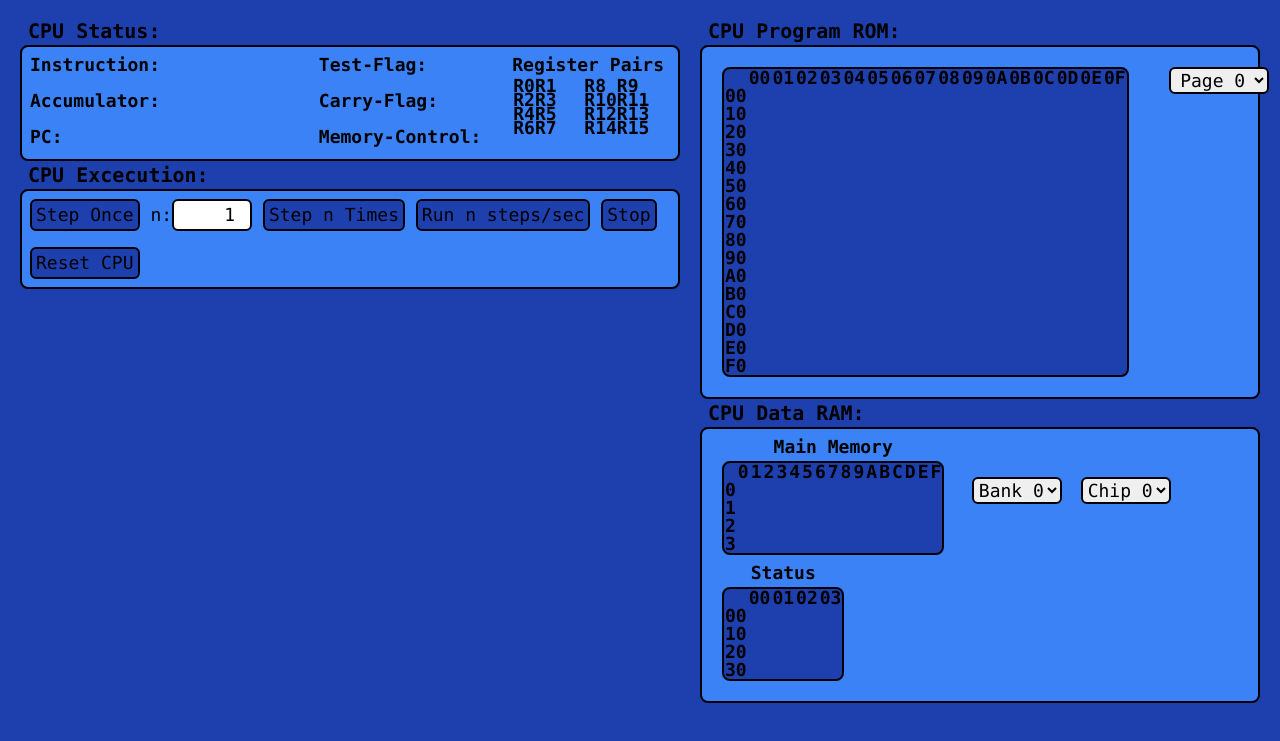
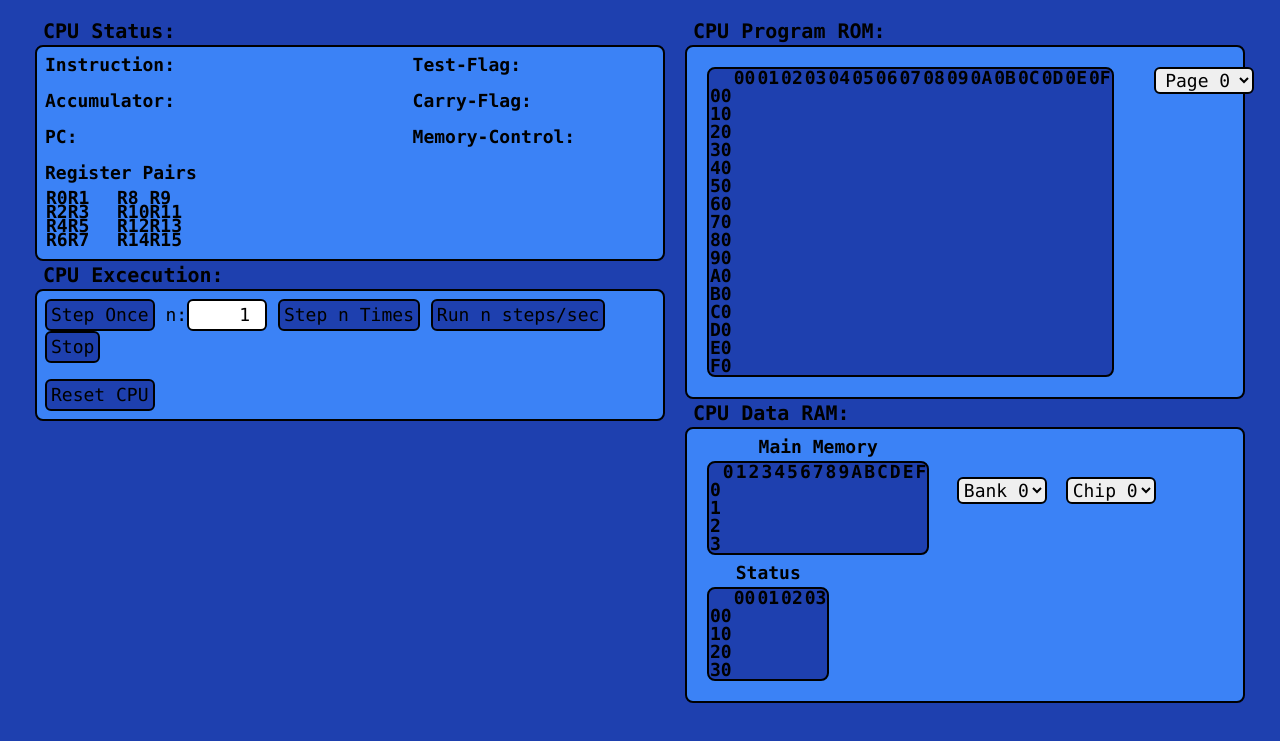
Before and after one commit to EliasCre2003/Intel_4004_Emulator, a plain HTML site: page src/web_core/build/index.html in a window 1280 px wide. Shown: the part 39-780 px from the top of the page. Drawn offline with Linux system fonts and the light colour scheme; no server answers.

Commit message:
Some changes

```diff
--- a/src/web_core/build/index.html
+++ b/src/web_core/build/index.html
@@ -15,10 +15,10 @@
   <body class="font-mono bg-blue-800">
     <b class="text-3xl flex justify-center">Intel 4004 Emulator (WIP)</b>
     <div class="flex justify-center">
-      <div class="w-[750px] p-[20px] pl-5 pr-0">
+      <div class="w-[650px] p-[20px] pl-5 pr-0">
         <b class="text-xl p-2">CPU Status:</b>
         <div class="bg-blue-500 h-100% width-100% text-lg flex border-solid border-[2.5px] rounded-lg border-black">
-          <div id="col0" class="w-[46%] pt-1 pl-2 pr-0">
+          <div id="col0" class="w-[60%] pt-1 pl-2 pr-0">
             <div id="row0" class="pb-2">
               <b>Instruction: </b>
               <span id="opcode"></span>
@@ -31,8 +31,12 @@
               <b>PC: </b>
               <span id="pc"></span>
             </div>
+            <div id="row3">
+              <b>Register Pairs</b>
+              <div id="reg_pair_view" class="flex justify-left pt-1 pb-3"></div>
+            </div>
           </div>
-          <div id="col1" class="w-[30%] text-left pl-0 pt-1">
+          <div id="col1" class="w-[40%] text-left pl-0 pt-1">
             <div id="row0" class="pb-2">
               <b>Test-Flag: </b>
               <span id="tflag"></span>
@@ -46,12 +50,12 @@
               <span id="CM"></span>
             </div>
           </div>
-          <div id="col2" class="pt-1">
+          <!-- <div id="col2" class="pt-1">
             <div>
               <b>Register Pairs</b>
               <div id="reg_pair_view" class="flex justify-center"></div>
             </div>
-          </div>
+          </div> -->
         </div>
         <b class="text-xl p-2">CPU Excecution:</b>
         <div class="bg-blue-500 h-100% width-100% text-lg flex border-solid border-[2.5px] rounded-lg border-black">
--- a/src/web_core/build/main.js
+++ b/src/web_core/build/main.js
@@ -70,7 +70,7 @@ function initROM() {
     //     0x00, 0x50, 0x16, 0x20, 0x01, 0x50, 0x16, 0x50, 0x21, 0x50, 0x16, 0x40, 0x57, 0x40, 0x5d       ];
 
     // let arr = [64, 55, 117, 17, 100, 164, 248, 159, 18, 17, 105, 169, 152, 26, 71, 169, 253, 192, 162, 37, 224, 80, 2, 163, 37, 224, 80, 2, 192, 113, 32, 96, 192, 240, 179, 128, 26, 39, 98, 179, 192, 34, 0, 38, 0, 161, 151, 20, 54, 80, 33, 103, 64, 45, 192, 32, 0, 36, 0, 40, 32, 46, 15, 80, 41, 80, 29, 80, 18, 20, 63, 64, 71]
-    let arr = [32, 5, 161, 46, 0, 47, 224, 32, 3, 161, 46, 1, 47, 224, 46, 0, 47, 233, 176, 46, 1, 47, 233, 177, 176, 129, 176, 160, 46, 2, 47, 224, 64, 32];
+    let arr = [32, 0, 160, 224, 161, 46, 1, 47, 224, 32, 1, 160, 46, 2, 47, 224, 161, 46, 3, 47, 224, 32, 0, 46, 6, 47, 233, 177, 34, 0, 34, 12, 160, 146, 30, 143, 161, 147, 26, 143, 46, 0, 47, 233, 176, 46, 1, 47, 233, 177, 46, 2, 47, 233, 178, 46, 3, 47, 233, 179, 161, 131, 177, 26, 68, 176, 242, 176, 160, 130, 176, 160, 46, 4, 47, 224, 161, 46, 5, 47, 224, 46, 2, 47, 233, 176, 46, 3, 47, 233, 177, 160, 46, 0, 47, 224, 161, 46, 1, 47, 224, 46, 4, 47, 233, 176, 46, 5, 47, 233, 177, 160, 46, 2, 47, 224, 161, 46, 3, 47, 224, 46, 6, 47, 233, 177, 34, 1, 161, 131, 177, 26, 136, 176, 242, 176, 160, 130, 176, 161, 224, 64, 21, 64, 143]
     let ptr = encodeArray(arr, arr.length, 1);
     exports.initROM(ptr, arr.length);
     exports.wasmFree(ptr);
```
Also changed, not shown: src/web_core/build/css/style.css.
